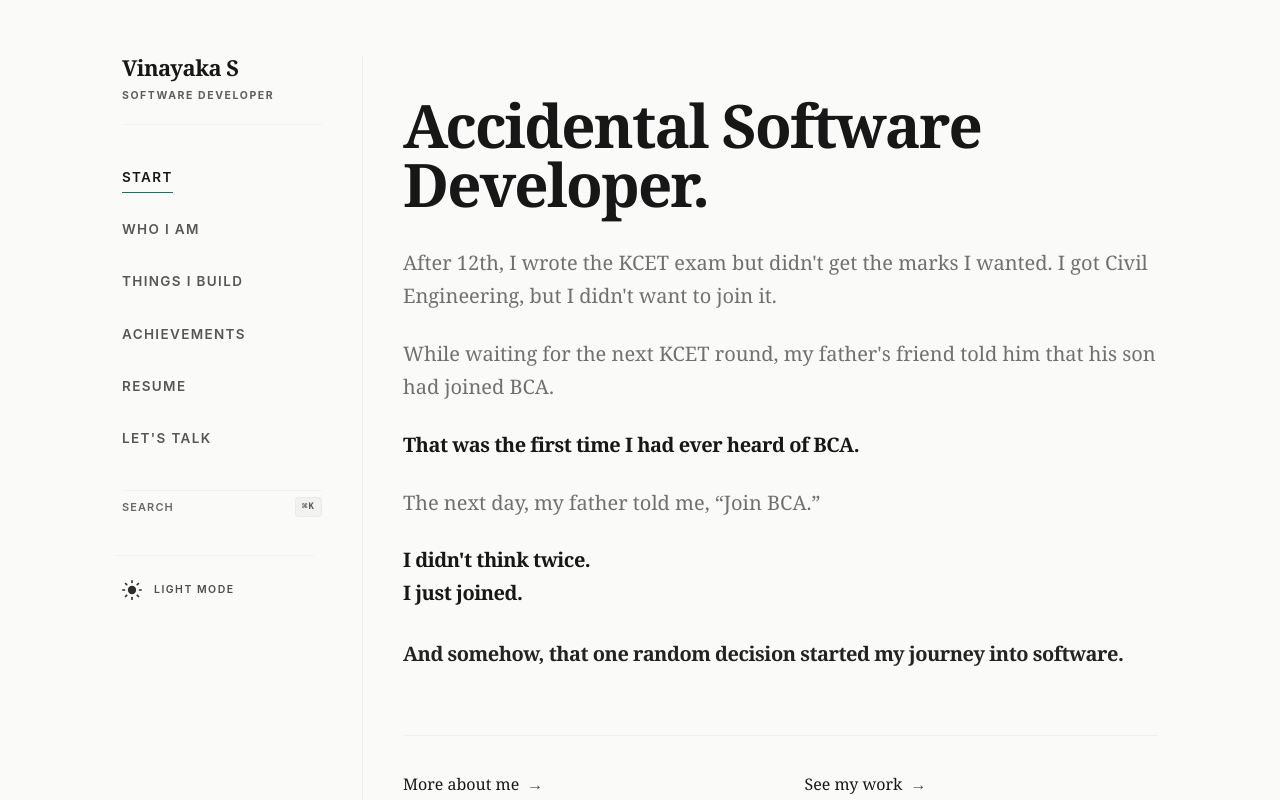
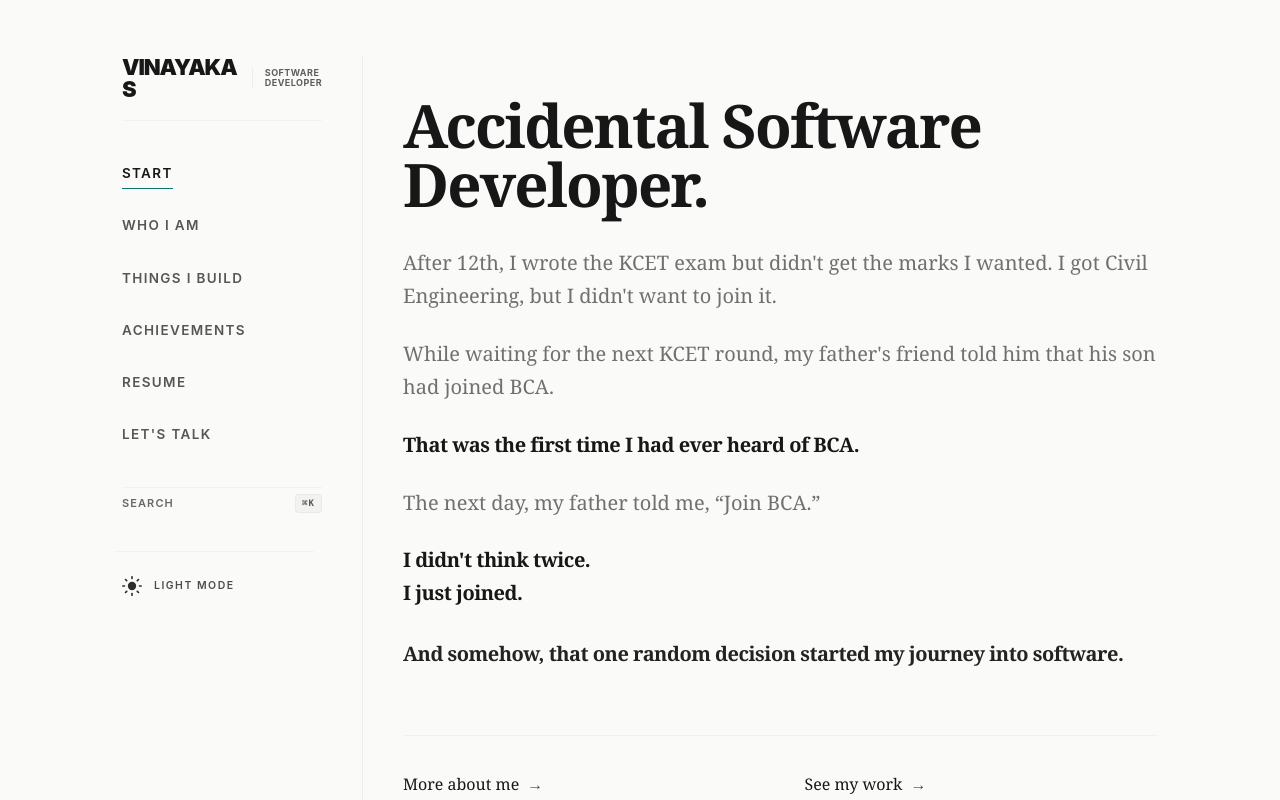
Before and after one commit to vinayaka2003/Portfolio, a Next.js app: page / in a window 1280 px wide. Shown: the top 800 px of the page. Built offline with nearby package versions, Linux system fonts and the light colour scheme.

Commit message:
Design: Update sidebar branding logo layout to match inline name + stacked title style

```diff
--- a/src/components/EditorialNavbar.jsx
+++ b/src/components/EditorialNavbar.jsx
@@ -66,16 +66,19 @@ export default function EditorialNavbar() {
       {/* Desktop Left Sidebar Navigation (≥ md) */}
       <div className="hidden md:flex flex-col gap-8 w-full">
         {/* Branding Header */}
-        <div className="flex flex-col select-none pb-5 border-b border-border/40">
+        <div className="pb-5 border-b border-border/40">
           <Link
             href="/"
-            className="font-serif text-[21px] md:text-[22px] font-bold text-foreground hover:text-accent transition-colors leading-none tracking-tight"
+            className="flex items-center gap-3 select-none w-fit group"
           >
-            Vinayaka S
+            <span className="font-sans text-[20px] md:text-[22px] font-black uppercase tracking-tighter text-foreground group-hover:text-accent transition-colors leading-none">
+              Vinayaka S
+            </span>
+            <div className="flex flex-col text-[8.5px] md:text-[9px] font-sans font-bold uppercase tracking-wider text-muted/90 leading-[1.1] border-l border-border/60 pl-3 select-none">
+              <span>Software</span>
+              <span>Developer</span>
+            </div>
           </Link>
-          <span className="text-[10px] md:text-[10.5px] text-muted/90 uppercase tracking-[0.15em] mt-2.5 font-sans font-bold">
-            Software Developer
-          </span>
         </div>
 
         {/* Navigation Items - Single Flat List */}
@@ -125,9 +128,15 @@ export default function EditorialNavbar() {
       <div className="flex md:hidden justify-between items-center py-4 w-full border-b border-border/60">
         <Link
           href="/"
-          className="font-serif text-[17px] font-bold text-foreground hover:text-accent transition-colors tracking-tight whitespace-nowrap shrink-0"
+          className="flex items-center gap-2.5 select-none shrink-0 group"
         >
-          Vinayaka S
+          <span className="font-sans text-[16px] font-black uppercase tracking-tighter text-foreground group-hover:text-accent transition-colors leading-none">
+            Vinayaka S
+          </span>
+          <div className="flex flex-col text-[7.5px] font-sans font-bold uppercase tracking-wider text-muted/90 leading-[1.1] border-l border-border/60 pl-2 select-none">
+            <span>Software</span>
+            <span>Developer</span>
+          </div>
         </Link>
 
         <div className="flex items-center gap-1.5">
```
